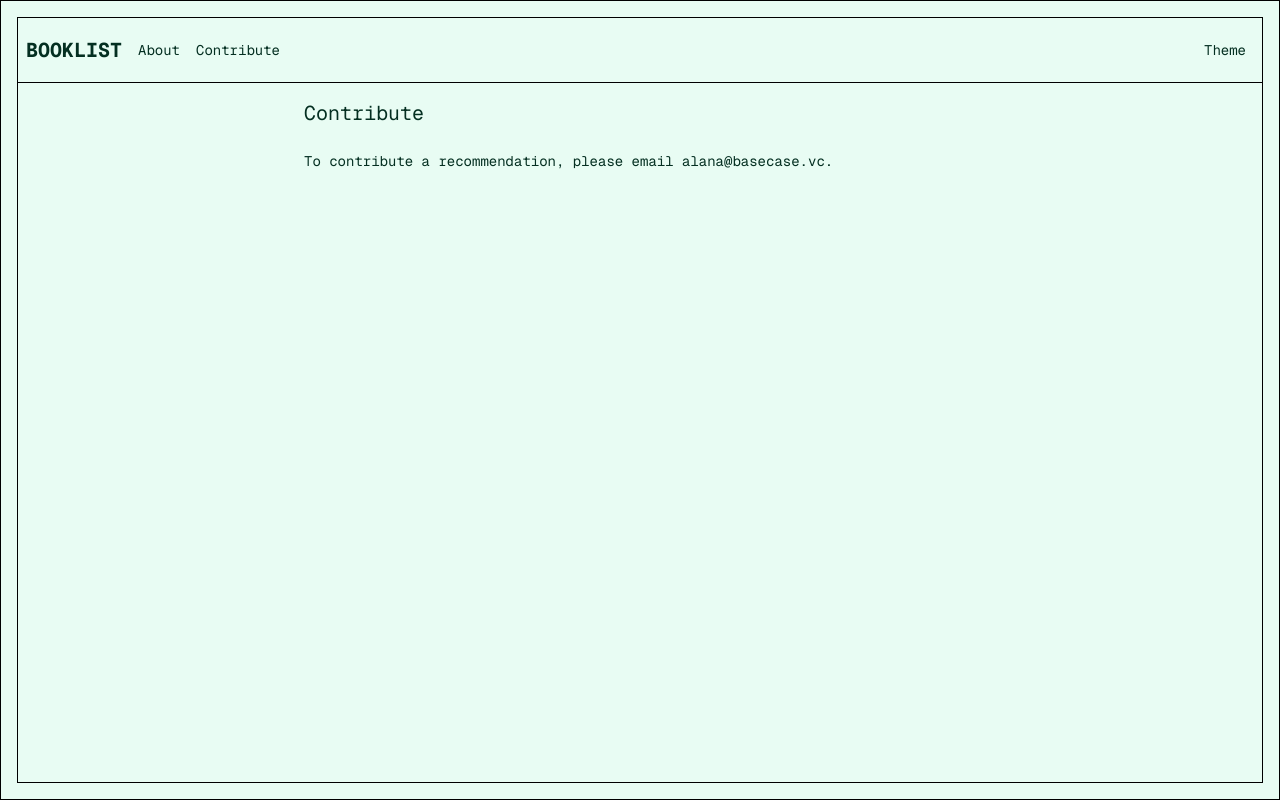
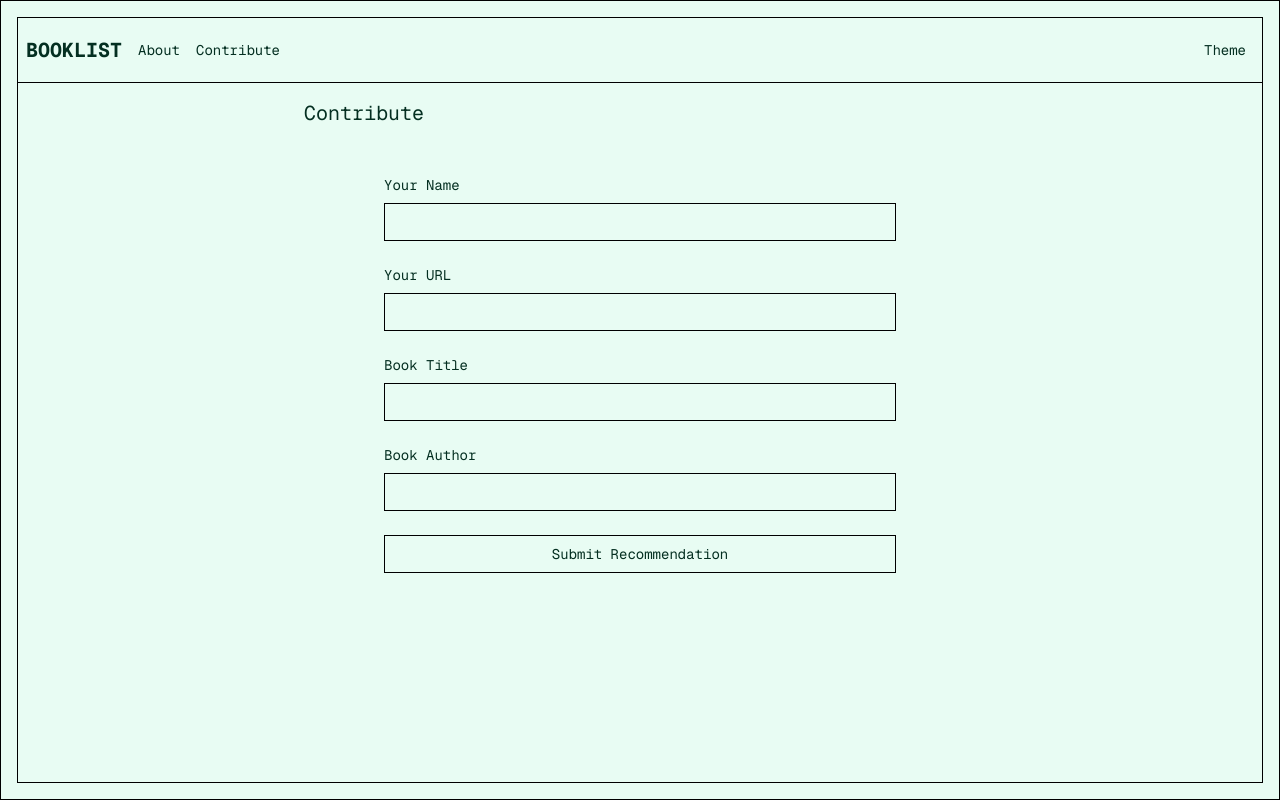
Before and after one commit to alanagoyal/booklist, a Next.js app: page /contribute in a window 1280 px wide. Built offline with nearby package versions, Linux system fonts and the light colour scheme.

Commit message:
contribute

```diff
--- a/app/contribute/page.tsx
+++ b/app/contribute/page.tsx
@@ -1,17 +1,11 @@
+import Contribute from "@/components/contribute";
+
 export default function ContributePage() {
   return (
     <div className="h-full p-4 bg-background text-text overflow-y-auto">
       <div className="max-w-2xl mx-auto">
         <h1 className="text-xl font-base mb-6">Contribute</h1>
-
-        <div className="space-y-4">
-          <p className="text-text/70">
-            To contribute a recommendation, please email{" "}
-            <a href="mailto:alana@basecase.vc" className="text-text hover:underline">
-              alana@basecase.vc.
-            </a>
-          </p>
-        </div>
+        <Contribute />
       </div>
     </div>
   );
--- /dev/null
+++ b/components/contribute.tsx
@@ -0,0 +1,100 @@
+'use client'
+
+import { useState } from 'react'
+
+export default function Contribute() {
+  const [formData, setFormData] = useState({
+    name: '',
+    url: '',
+    title: '',
+    author: ''
+  })
+
+  const handleSubmit = (e: React.FormEvent) => {
+    e.preventDefault()
+    // TODO: Handle form submission
+    console.log(formData)
+  }
+
+  const handleChange = (e: React.ChangeEvent<HTMLInputElement>) => {
+    setFormData({
+      ...formData,
+      [e.target.name]: e.target.value
+    })
+  }
+
+  return (
+
+
+      <div className="p-6 overflow-auto h-[calc(100vh-4rem)]">
+        <form onSubmit={handleSubmit} className="max-w-lg mx-auto space-y-6">
+          <div className="space-y-2">
+            <label htmlFor="name" className="block text-text">
+              Your Name
+            </label>
+            <input
+              type="text"
+              id="name"
+              name="name"
+              required
+              value={formData.name}
+              onChange={handleChange}
+              className="w-full bg-background text-text border-border border p-2 font-base selection:bg-main selection:text-mtext"
+            />
+          </div>
+
+          <div className="space-y-2">
+            <label htmlFor="url" className="block text-text">
+              Your URL
+            </label>
+            <input
+              type="url"
+              id="url"
+              name="url"
+              required
+              value={formData.url}
+              onChange={handleChange}
+              className="w-full bg-background text-text border-border border p-2 font-base selection:bg-main selection:text-mtext"
+            />
+          </div>
+
+          <div className="space-y-2">
+            <label htmlFor="title" className="block text-text">
+              Book Title
+            </label>
+            <input
+              type="text"
+              id="title"
+              name="title"
+              required
+              value={formData.title}
+              onChange={handleChange}
+              className="w-full bg-background text-text border-border border p-2 font-base selection:bg-main selection:text-mtext"
+            />
+          </div>
+
+          <div className="space-y-2">
+            <label htmlFor="author" className="block text-text">
+              Book Author
+            </label>
+            <input
+              type="text"
+              id="author"
+              name="author"
+              required
+              value={formData.author}
+              onChange={handleChange}
+              className="w-full bg-background text-text border-border border p-2 font-base selection:bg-main selection:text-mtext"
+            />
+          </div>
+
+          <button
+            type="submit"
+            className="w-full p-2 bg-background border border-border text-text transition-colors duration-200 md:hover:bg-accent/50 font-base"
+          >
+            Submit Recommendation
+          </button>
+        </form>
+      </div>
+  )
+}
```
